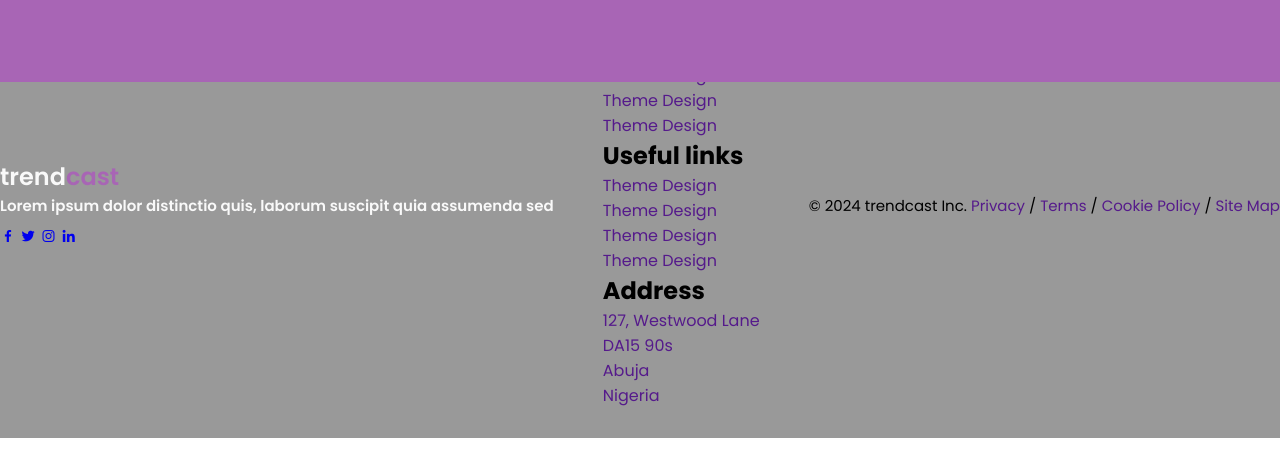
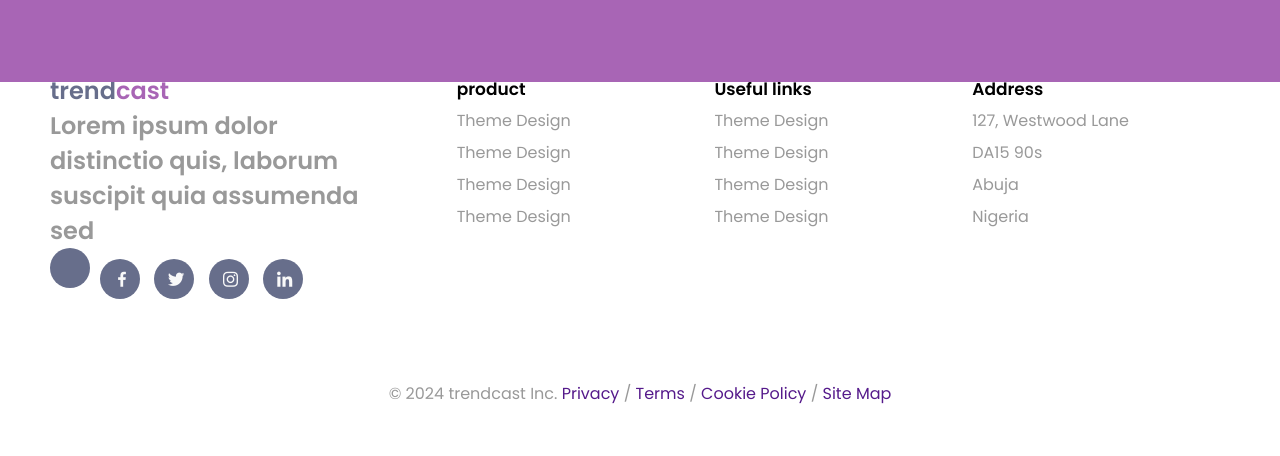
Before and after one commit to agordavidt/trendcast_fashion_blog, a plain HTML site: page index.html in a window 1280 px wide. Shown: the part 1518-1974 px from the top of the page. Drawn offline with nearby package versions, Linux system fonts and the light colour scheme.

Commit message:
Update style.css

```diff
--- a/css/style.css
+++ b/css/style.css
@@ -118,7 +118,7 @@ header.shadow .login{
 }
 
 .container {
-    max-width: 1068px;
+    max-width: 1140px;
     margin: auto;
     width: 100%;
 }
@@ -266,8 +266,100 @@ header.shadow .login{
 }
 
 
-/* ---- fix the footer -----  */
+/* ======== footer section =========  */
+
 footer{
+    display: --webkit-flex;
+    display: -moz-flex;
+    display: -ms-flex;
+    display: -o-flex;
+    display: flex;
+    flex-flow: row wrap;
+    padding: 50px;
+    /* color: var(--text-color);     */
+    margin-top: 50px;
+
+}
+.footer > *{
+    flex: 1 100%;
+    margin: 0 auto;
+}
+.footer-left{
+    margin-right: 1.25em;
+    margin-bottom: 2em;
+}
+.footer-left .logo{
+    color: var(--text-color);
+}
+h2 {
+    font-weight: 600;
+    font-size: 17px;
+}
+.footer ul{
+
+    padding-left: 0;
+}
+.footer li{
+    line-height: 2em;
+}
+.footer-right{
+    display: -webkit-flex;
+    display: -moz-flex;
+    display: -ms-flex;
+    display: -o-flex;
+    display: flex;
+    flex-flow: row wrap;
+}
+.footer-right > *{
+    flex: 1 50%;
+    margin-right: 1.25em;
+}
+.box a{
+    color: #999;
+}
+.footer-bottom{
+    text-align: center;
+    color: #999;
+    padding-top: 50px;
+}
+.footer-left p{
+    padding-right: 20%;
+    color: #999;
+}
+.socials a{
+    background: var(--text-color);
+    width: 40px;
+    height: 40px;
+    display: inline-block;
+    margin-right: 10px;
+    border-radius: 50%;
+}
+.socials a i{
+    color: var(--bg-color);
+    padding: 10px 12px;
+    font-size: 20px;
+}
+
+@media screen and (min-width: 600px){
+    .footer-right > *{
+        flex: 1;
+    }
+    .footer-left{
+        flex: 1 0px;
+    }
+    .footer-right{
+        flex: 2 0px;
+    }
+}
+
+/* @media (max-width: 600px){
+    .footer{
+        padding: 15px;
+    }
+} */
+
+
+/* footer{
 
     background: #999;
     width: 100%;
@@ -296,9 +388,16 @@ footer{
 .footer .social .bx:hover{
     color: var(--second-color);
     transition: 0.3s all linear;
-}
+} */
 
-/*  post page */
+
+
+
+
+
+
+
+/* ================ post page ====================  */
 .post-header {
     width: 100%;
     height: 500px;
```
